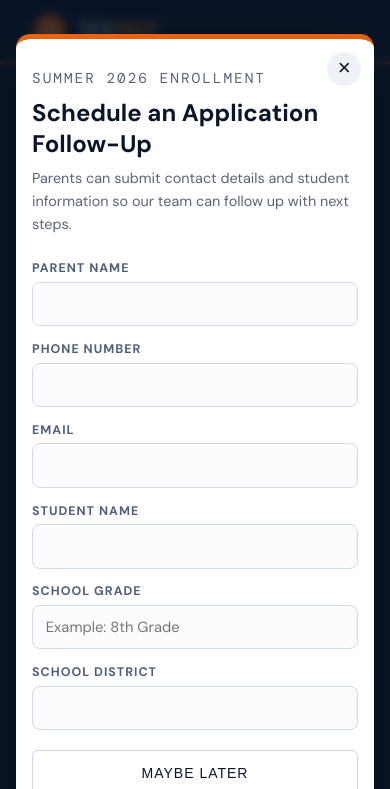
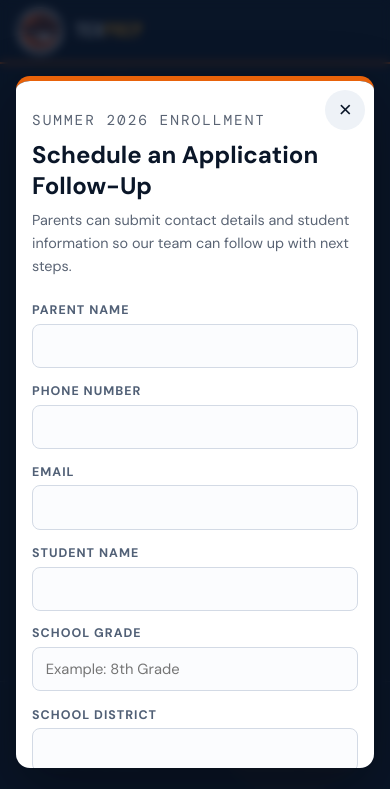
Before and after one commit to gmj17/texprep26, a plain HTML site: page index.html in a window 390 px wide. Shown: the top 789 px of the page. Drawn offline with nearby package versions, Linux system fonts and the light colour scheme.

Commit message:
logo added and mobile popup form size reduced

```diff
--- a/index.html
+++ b/index.html
@@ -13,7 +13,15 @@
 <!-- NAV -->
 <nav>
   <a class="nav-brand" href="#home">
-    <div class="nav-logo">TX</div>
+    <img
+      src="Preplogo2.png"
+      alt="TexPREP logo"
+      class="brand-logo"
+      width="58"
+      height="58"
+      decoding="async"
+      fetchpriority="high"
+    >
     <span class="nav-title">Tex<span>PREP</span></span>
   </a>
   <div class="nav-links">
@@ -31,6 +39,16 @@
 <!-- HERO -->
 <section class="hero" id="home">
   <div class="hero-grid"></div>
+  <img
+    src="Preplogo2.png"
+    alt=""
+    class="hero-bg-logo"
+    width="760"
+    height="760"
+    loading="eager"
+    decoding="async"
+    aria-hidden="true"
+  >
   <div class="hero-hexagons">
     <div class="hex"></div><div class="hex"></div>
     <div class="hex"></div><div class="hex"></div><div class="hex"></div>
@@ -567,7 +585,15 @@
     <div class="footer-top">
       <div>
         <div class="nav-brand footer-brand" style="margin-bottom:0.75rem;">
-          <div class="nav-logo">TX</div>
+          <img
+            src="Preplogo2.png"
+            alt="TexPREP logo"
+            class="brand-logo footer-logo"
+            width="48"
+            height="48"
+            loading="lazy"
+            decoding="async"
+          >
           <span class="nav-title">Tex<span>PREP</span></span>
         </div>
         <p class="footer-desc">The Texas Pre-Freshmen Engineering Program at UTRGV. Inspiring the next generation of engineers and scientists in the Rio Grande Valley since 1986.</p>
--- a/styles.css
+++ b/styles.css
@@ -30,6 +30,14 @@ nav {
 }
 .nav-brand {
   display: flex; align-items: center; gap: 12px; text-decoration: none;
+}
+.brand-logo {
+  width: 58px;
+  height: 58px;
+  border-radius: 50%;
+  object-fit: contain;
+  display: block;
+  flex-shrink: 0;
 }
 .nav-logo {
   width: 36px; height: 36px;
@@ -77,6 +85,18 @@ nav {
     linear-gradient(90deg, rgba(45,125,210,0.08) 1px, transparent 1px);
   background-size: 60px 60px;
   mask-image: radial-gradient(ellipse at center, rgba(0,0,0,0.6) 0%, transparent 75%);
+}
+.hero-bg-logo {
+  position: absolute;
+  top: 50%;
+  left: 50%;
+  width: min(74vw, 760px);
+  height: auto;
+  transform: translate(-50%, -45%);
+  opacity: 0.1;
+  z-index: 1;
+  pointer-events: none;
+  user-select: none;
 }
 .hero-hexagons {
   position: absolute; inset: 0; pointer-events: none;
@@ -462,6 +482,10 @@ footer {
 }
 .footer-inner { max-width: 1100px; margin: 0 auto; }
 .footer-top { display: grid; grid-template-columns: 2fr 1fr 1fr; gap: 3rem; padding-bottom: 2rem; border-bottom: 1px solid rgba(255,255,255,0.08); }
+.footer-logo {
+  width: 48px;
+  height: 48px;
+}
 .footer-brand .nav-title { font-size: 1.5rem; margin-bottom: 0.75rem; }
 .footer-desc { color: rgba(255,255,255,0.4); font-size: 0.85rem; line-height: 1.7; }
 .footer-col h4 { color: rgba(255,255,255,0.9); font-size: 0.85rem; font-weight: 700; letter-spacing: 1px; text-transform: uppercase; margin-bottom: 1rem; }
@@ -800,6 +824,21 @@ body.modal-open {
 
 /* ── RESPONSIVE ── */
 @media (max-width: 768px) {
+  nav {
+    padding: 0 1rem;
+  }
+  .brand-logo {
+    width: 48px;
+    height: 48px;
+  }
+  .nav-title {
+    font-size: 20px;
+    letter-spacing: 2px;
+  }
+  .footer-logo {
+    width: 41px;
+    height: 41px;
+  }
   .nav-links { display: none; }
   .about-grid, .levels-grid, .events-layout, .elig-grid, .footer-top { grid-template-columns: 1fr; }
   .alumni-wrap, .form-grid { grid-template-columns: 1fr; }
@@ -807,8 +846,14 @@ body.modal-open {
   .hero-stats { flex-wrap: wrap; }
   .stat-item { flex: 0 0 50%; border-right: none; border-bottom: 1px solid rgba(255,255,255,0.1); }
   .schedule-modal {
-    width: 100%;
-    max-height: 92vh;
+    width: min(92vw, 560px);
+    max-height: 82vh;
+  }
+  .schedule-close {
+    top: 0.55rem;
+    right: 0.55rem;
+    width: 40px;
+    height: 40px;
   }
   .schedule-section-card { max-width: 100%; }
   .schedule-modal-head,
```
Also changed, not shown: alumni.html (+9 -1 lines), Preplogo.png (added), Preplogo2.png (added).
